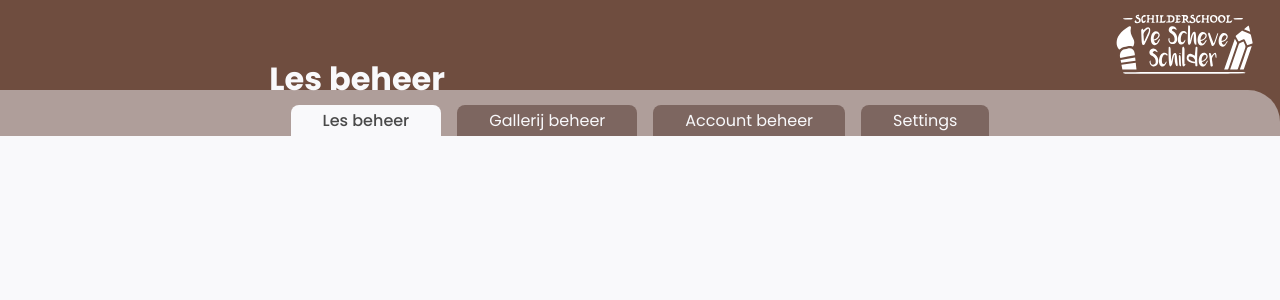
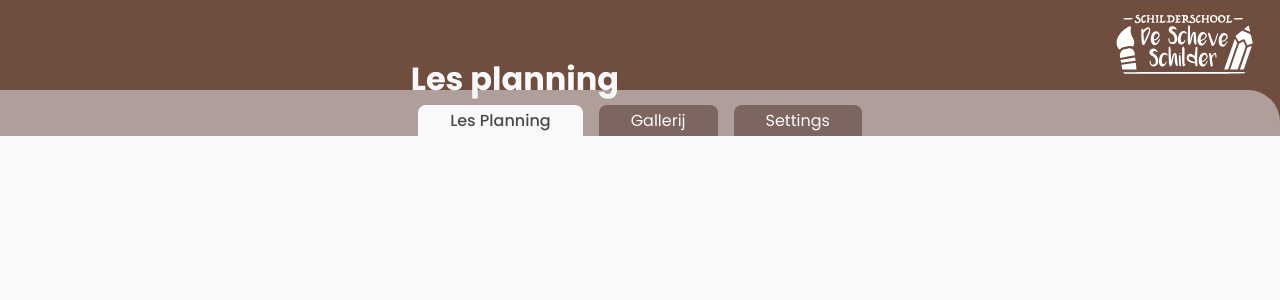
Before and after one commit to hns101/ScheveSchilderPortaal-Fontend, a React (Vite) app: page / in a window 1280 px wide. Shown: the top 300 px of the page. Built offline with nearby package versions, Linux system fonts and the light colour scheme.

Commit message:
Updated Css for headers

```diff
--- a/src/App.jsx
+++ b/src/App.jsx
@@ -6,15 +6,15 @@ import UserLessonPlanning from "./pages/userLessonPlanning/UserLessonPlanning.js
 import AdminLessonPlanning from "./pages/adminLessonPlanning/AdminLessonPlanning.jsx";
 import UserGallery from "./pages/userGallery/UserGallery.jsx";
 import UserSettings from "./pages/userSettings/UserSettings.jsx";
-import UserHeader from "./components/userHeader/UserHeader.jsx";
-import AdminHeader from "./components/adminHeader/AdminHeader.jsx";
+import UserHeader from "./components/Headers/UserHeader.jsx";
+import AdminHeader from "./components/Headers/AdminHeader.jsx";
 
 function App() {
 
     return (
         <>
-            <AdminHeader/>
-            {/*<UserHeader/>*/}
+            {/*<AdminHeader/>*/}
+            <UserHeader/>
             {/*<Routes>*/}
             {/*    <Route Path="/" element={<UserLessonPlanning/>}/>*/}
             {/*    <Route path="/gallerij" element={<UserGallery/>}/>*/}
--- a/src/components/adminHeader/AdminHeader.jsx
+++ b/src/components/Headers/AdminHeader.jsx
@@ -1,14 +1,14 @@
 import React from 'react';
-import './AdminHeader.css'
+import './Headers.css'
 import logo from "../../assets/ScheveSchilder-logo.svg";
 import {NavLink} from "react-router-dom";
 
 function AdminHeader() {
     return (
         <>
-            <header className="admin-header">
+            <header className="header">
                 <img className="header-logo" src={logo} alt="ScheveSchilder-logo"/>
-                <nav className="admin-header-nav">
+                <nav className="header-nav">
                     <ul className="menu-list">
                         <li className="menu-item">
                             <NavLink to="/"
@@ -20,7 +20,7 @@ function AdminHeader() {
                             <NavLink to="/gallerij-beheer"
                                      id="gallerij-beheer"
                                      className={({isActive}) =>
-                                         isActive ? 'active-menu-gallerij' : 'default-menu-link'}
+                                         isActive ? 'active-menu-admin-gallerij' : 'default-menu-link'}
                             >Gallerij beheer</NavLink>
                         </li>
                         <li className="menu-item">
@@ -31,10 +31,10 @@ function AdminHeader() {
                             >Account beheer</NavLink>
                         </li>
                         <li className="menu-item">
-                            <NavLink to="/settings"
-                                     id="settings"
+                            <NavLink to="/admin-settings"
+                                     id="admin-settings"
                                      className={({isActive}) =>
-                                         isActive ? 'active-menu-settings' : 'default-menu-link'}
+                                         isActive ? 'active-menu-admin-settings' : 'default-menu-link'}
                             >Settings</NavLink>
                         </li>
                     </ul>
--- a/src/components/adminHeader/AdminHeader.css
+++ b/src/components/Headers/Headers.css
@@ -1,4 +1,4 @@
-.admin-header {
+.header {
     display: flex;
     flex-direction: column;
     height: 8rem;
@@ -10,7 +10,7 @@
     align-self: flex-end;
     height: 90px;
 }
-.admin-header-nav{
+.header-nav{
     padding-left: 1rem;
     padding-right: 1rem;
     padding-top: 15px;
@@ -35,6 +35,7 @@
 .menu-item {
     display: flex;
 }
+/*Menu nav tab's*/
 .default-menu-link, .default-menu-link:visited {
     color: var(--background-color);
     text-decoration: none;
@@ -47,6 +48,8 @@
 }
 .active-menu-settings, .active-menu-settings:visited,
 .active-menu-gallerij, .active-menu-gallerij:visited,
+.active-menu-lesplanning, .active-menu-lesplanning:visited
+.active-menu-gallerij, .active-menu-gallerij:visited,
 .active-menu-account-beheer, .active-menu-account-beheer:visited,
 .active-menu-lesbeheer, .active-menu-lesbeheer:visited{
     justify-content: center;
@@ -58,7 +61,36 @@
     border-radius: 0.5rem  0.5rem 0 0;
     font-weight: 500;
 }
+/*User Header Text*/
 .active-menu-gallerij:after{
+    content: "Gallerij";
+    font-size: 2rem;
+    font-weight: bold;
+    position: absolute;
+    color: var(--background-color);
+    margin-top: -53px;
+    margin-left: -280px;
+}
+.active-menu-settings:after{
+    content: "Settings";
+    font-size: 2rem;
+    font-weight: bold;
+    position: absolute;
+    color: var(--background-color);
+    margin-top: -53px;
+    margin-left: -420px;
+}
+.active-menu-lesplanning:after{
+    content: "Les planning";
+    font-size: 2rem;
+    font-weight: bold;
+    position: absolute;
+    color: var(--background-color);
+    margin-top: -53px;
+    margin-left: -140px;
+}
+/*Admin header text*/
+.active-menu-admin-gallerij:after{
     content: "Gallerij beheer";
     font-size: 2rem;
     font-weight: bold;
@@ -76,7 +108,7 @@
     margin-top: -53px;
     margin-left: -530px;
 }
-.active-menu-settings:after{
+.active-menu-admin-settings:after{
     content: "Settings";
     font-size: 2rem;
     font-weight: bold;
--- a/src/components/userHeader/UserHeader.jsx
+++ b/src/components/Headers/UserHeader.jsx
@@ -1,13 +1,13 @@
-import './UserHeader.css'
+import './Headers.css'
 import {Link, NavLink} from "react-router-dom";
 import logo from '../../assets/ScheveSchilder-logo.svg'
 
 function UserHeader() {
     return (
         <>
-            <header className="user-header">
+            <header className="header">
                 <img className="header-logo" src={logo} alt="ScheveSchilder-logo"/>
-                <nav className="user-header-nav">
+                <nav className="header-nav">
                     <ul className="menu-list">
                         <li className="menu-item">
                             <NavLink to="/"
--- a/src/components/userHeader/UserHeader.css
+++ /dev/null
@@ -1,86 +0,0 @@
-.user-header {
-    display: flex;
-    flex-direction: column;
-    height: 8rem;
-    background-color: var(--brown);
-    align-items: flex-end;
-}
-.header-logo{
-    margin-right: 1rem;
-    align-self: flex-end;
-    height: 90px;
-}
-.user-header-nav{
-    padding-left: 1rem;
-    padding-right: 1rem;
-    padding-top: 15px;
-    width: 100%;
-    display: flex;
-    flex-direction: row;
-    flex-wrap: wrap;
-    justify-content: center;
-    align-items: flex-end;
-    background-color: var(--light-brown);
-    border-radius: 0 2rem 0 0;
-}
-.menu-list {
-    display: flex;
-    flex-direction: row;
-    flex-wrap: wrap;
-    list-style-type: none;
-    text-decoration: none;
-    gap: 1rem;
-    margin-bottom: -1px;
-}
-.menu-item {
-    display: flex;
-}
-.default-menu-link, .default-menu-link:visited {
-    color: var(--background-color);
-    text-decoration: none;
-    justify-content: center;
-    align-items: center;
-    padding: 0.2rem 2rem 0.2rem 2rem;
-    border-radius: 0.5rem  0.5rem 0 0;
-    background-color: var(--mid-brown);
-    margin-bottom: 1px;
-}
-.active-menu-settings, .active-menu-settings:visited,
-.active-menu-gallerij, .active-menu-gallerij:visited,
-.active-menu-lesplanning, .active-menu-lesplanning:visited{
-    justify-content: center;
-    align-items: center;
-    color: var(--text-color);
-    text-decoration: none;
-    background-color: var(--background-color);
-    padding: 0.2rem 2rem 0.2rem 2rem;
-    border-radius: 0.5rem  0.5rem 0 0;
-    font-weight: 500;
-}
-.active-menu-gallerij:after{
-    content: "Gallerij";
-    font-size: 2rem;
-    font-weight: bold;
-    position: absolute;
-    color: var(--background-color);
-    margin-top: -53px;
-    margin-left: -280px;
-}
-.active-menu-settings:after{
-    content: "Settings";
-    font-size: 2rem;
-    font-weight: bold;
-    position: absolute;
-    color: var(--background-color);
-    margin-top: -53px;
-    margin-left: -420px;
-}
-.active-menu-lesplanning:after{
-    content: "Les planning";
-    font-size: 2rem;
-    font-weight: bold;
-    position: absolute;
-    color: var(--background-color);
-    margin-top: -53px;
-    margin-left: -140px;
-}
```
